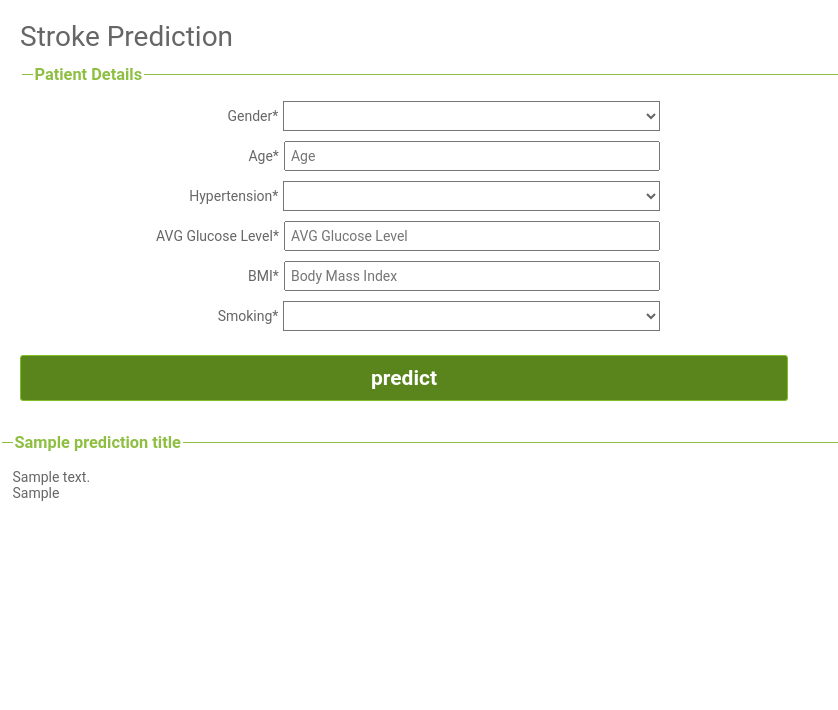
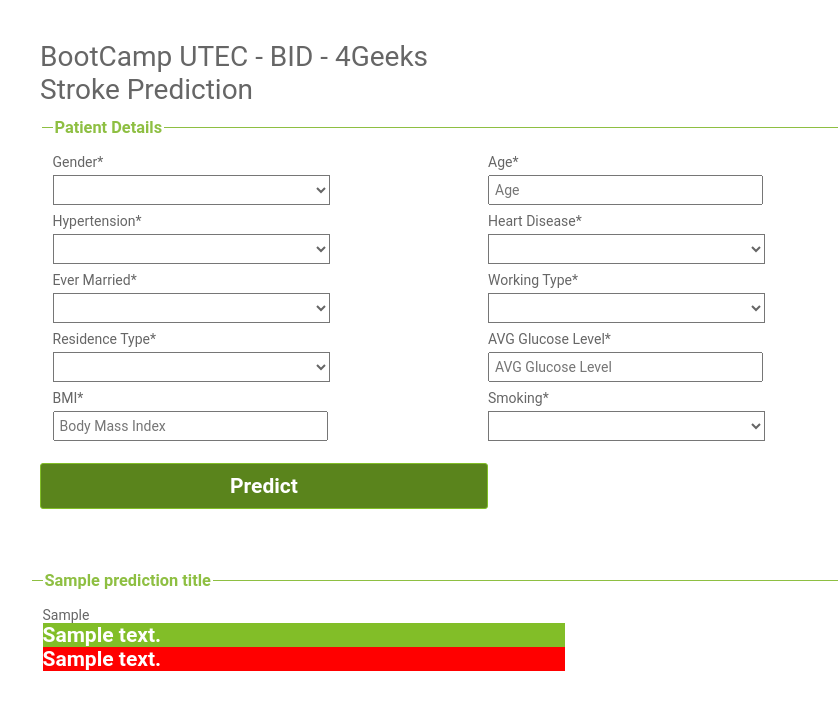
Before and after one commit to sgso-free/proyecto-final-stroke-api, a Flask app: template templates/index.html in a window 1280 px wide. Shown: the top 710 px of the page, without its empty margins (0-838 px from the left). Run offline with Flask 2, Linux system fonts and the light colour scheme; the template is opened without the code that fills it: most values are stand-ins (such as "Sample title", 1, 10 or a date in 2020); parts of the project's set-up code (start-up, migrations or seed data) failed here and were passed over.

Commit message:
update html template with new features

```diff
--- a/templates/index.html
+++ b/templates/index.html
@@ -30,10 +30,16 @@
         justify-content: center;
         align-items: center;
         background: #fff;
+        width: 100%;
+        padding: 10px;
       }
       form {
-        width: 100%;
+        width: 70%;
         padding: 20px;
+        min-width: 200px;
+      }
+      .prediction-div{
+        width: 70%;
       }
       fieldset {
         border: none;
@@ -46,12 +52,12 @@
         justify-content: space-between;
       }
       .personal-details >div >div {
-        display: flex;
+        display: block;
         align-items: center;
-        margin-bottom: 10px;
+        margin-bottom: 5px;
       }
       .personal-details >div, input, label {
-        width: 100%;
+        width: 80%;
       }
       label {
         padding: 0 5px;
@@ -62,7 +68,7 @@
         padding: 5px;
         vertical-align: middle;
       }
-      .checkbox {
+      checkbox {
         margin-bottom: 10px;
       }
       select {
@@ -96,19 +102,50 @@
       input[type=submit]:active {
         background:#82be28;
       }
+      .pred-text-0 {
+        background:#82be28;
+        color: white;
+        font-size: 1.5em;
+        font-weight: bold;
+        width: 60%;
+      }
+      .pred-text-1 {
+        background:#ff0000;
+        color: white;
+        font-size: 1.5em;
+        font-weight: bold;
+        width: 60%;
+      }
+      span {
+        display: block;
+      }
+      .col {
+          float: left;
+          width: 50%
+      }
+      .personal-details >div {
+          padding-bottom: 8px;
+        }
 
       @media (min-width: 568px) {
-        .account-details >div, .personal-details >div {
+        .personal-details >div {
           width: 50%;
+          padding-bottom: 8px;
         }
         label {
           width: 40%;
+        }
+        input[type=submit] {
+          width: 50%;
         }
         input {
           width: 60%;
         }
         select {
           width: calc(60% + 16px);
+        }
+        .prediction-div{
+          width: 70%;
         }
       }
     </style>
@@ -117,15 +154,16 @@
     <div class="main-block">
       <div class="form-div">
         <form action="{{ url_for('predict')}}" method="post">
+          <h1>BootCamp UTEC - BID - 4Geeks </h1>
           <h1>Stroke Prediction</h1>
           <fieldset>
             <legend>
               <h3>Patient Details</h3>
             </legend>
             <div  class="personal-details">
+
                       <div>
-                 <div>
-                  <label>Gender*</label>
+                        <div >Gender*</div>
                         <select name='Gender' id='smoking_status' data-required="true" data-error-message="The smoking status is requires">
                           <option value=""></option>
                           <option value="0">Female</option>
@@ -133,18 +171,65 @@
                           <option value="2">Other</option>
                         </select>
                       </div>
-                <div><label>Age*</label><input type="text" placeholder="Age" name='age' id='age' data-required="true" data-error-message="Your age is required"></div>
-                <div><label>Hypertension*</label>
-                  <select name='hypertension' id='hypertension' data-required="true" data-error-message="hypertension is requires">
+
+                      <div>
+                        <div>Age*</div>
+                        <input type="text" placeholder="Age" name='age' id='age' data-required="true" data-error-message="Your age is required">
+                      </div>
+
+                      <div >
+                        <div>Hypertension*</div>
+                        <select name='hypertension' id='hypertension' data-required="true" data-error-message="Hypertension is requires">
                             <option value=""></option>
                             <option value="0">No</option>
                             <option value="1">Yes</option>
                         </select>
                       </div>
-              <div><label>AVG Glucose Level*</label><input type="text" placeholder="AVG Glucose Level" name='avg_glucose_level' id='avg_glucose_level' data-required="true" data-error-message="AVG Glucose Level is requires"></div>
-              <div><label>BMI*</label><input type="text" placeholder="Body Mass Index" name='bmi' id='bmi' data-required="true" data-error-message="The number of BMI (Body Mass Index) is requires"></div>
+
                       <div>
-                  <label>Smoking*</label>
+                        <div>Heart Disease*</div>
+                        <select name='heart_disease' id='heart_disease' data-required="true" data-error-message="Heart disease is requires">
+                          <option value=""></option>
+                          <option value="0">No</option>
+                          <option value="1">Yes</option>
+                        </select>
+                      </div>
+
+                      <div>
+                        <div>Ever Married*</div>
+                        <select name='ever_married' id='ever_married' data-required="true" data-error-message="The ever married type is requires">
+                          <option value=""></option>
+                          <option value="0">No</option>
+                          <option value="1">Yes</option>
+                        </select>
+                      </div>
+
+                      <div>
+                        <div>Working Type*</div>
+                        <select name='work_type' id='work_type' data-required="true" data-error-message="The work type is requires">
+                        <option value=""></option>
+                        <option value="0">Private</option>
+                        <option value="1">Self-employed</option>
+                          <option value="2">children</option>
+                        <option value="3">Govt_job</option>
+                          <option value="4">Never_worked</option>
+                        </select>
+                      </div>
+
+                      <div>
+                        <div>Residence Type*</div>
+                        <select name='Residence_type' id='Residence_type' data-required="true" data-error-message="The residence type is requires">
+                          <option value=""></option>
+                          <option value="0">Urban</option>
+                          <option value="1">Rural</option>
+                        </select>
+                      </div>
+
+                      <div><div>AVG Glucose Level*</div><input type="text" placeholder="AVG Glucose Level" name='avg_glucose_level' id='avg_glucose_level' data-required="true" data-error-message="AVG Glucose Level is requires"></div>
+                      <div><div>BMI*</div><input type="text" placeholder="Body Mass Index" name='bmi' id='bmi' data-required="true" data-error-message="The number of BMI (Body Mass Index) is requires"></div>
+
+                      <div>
+                        <div>Smoking*</div>
                         <select name='smoking_status' id='smoking_status' data-required="true" data-error-message="The smoking status is requires">
                           <option value=""></option>
                           <option value="0">Unknown</option>
@@ -153,22 +238,25 @@
                           <option value="3">Formerly Smoked</option>
                         </select>
                       </div>
-              </div>
+
             </div>
           </fieldset>
-          <input id="submit" type="submit" value="predict">
+          <div><input id="submit" type="submit" value="Predict"></div>
         </form>
-      </div>
-
-      <div class="div-prediction">
-        <fieldset>
-          <legend><h3>{{prediction_title}}</h3></legend>
-          <div>{{ prediction_text}}  </div>
-          <div>{{ prediction_values}}  </div>
-        </fieldset>
 
 
       </div>
+      <div class="form-div">
+        <div class="prediction-div">
+          <fieldset>
+            <legend><h3>{{prediction_title}}</h3></legend>
+            <div><span>{{ prediction_values |safe}}</span>  </div>
+            <div class="pred-text-0">{{ prediction_text_0}}  </div>
+            <div class="pred-text-1">{{ prediction_text_1}}  </div>
+          </fieldset>
+        </div>
+      </div>
+
 
     </div>
   </body>
```
Lines whose indentation alone changed are shown as unchanged.
